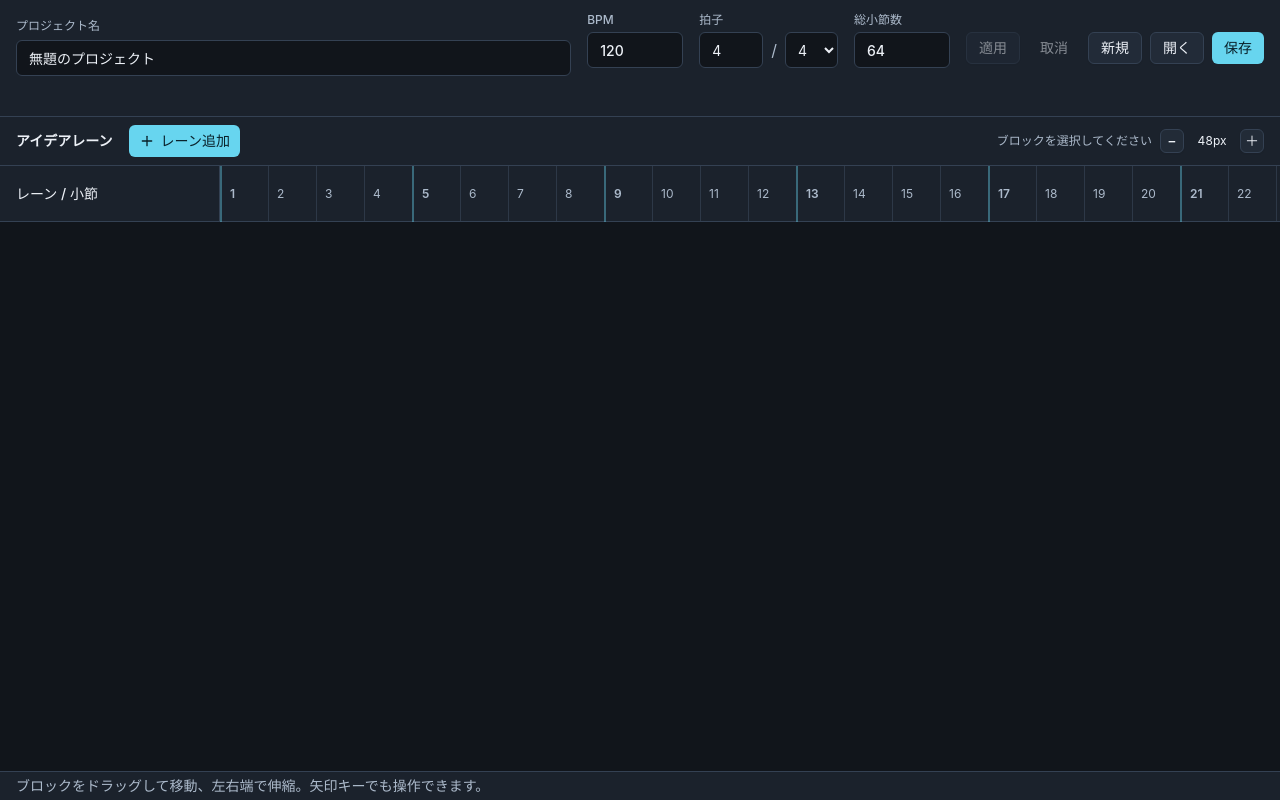
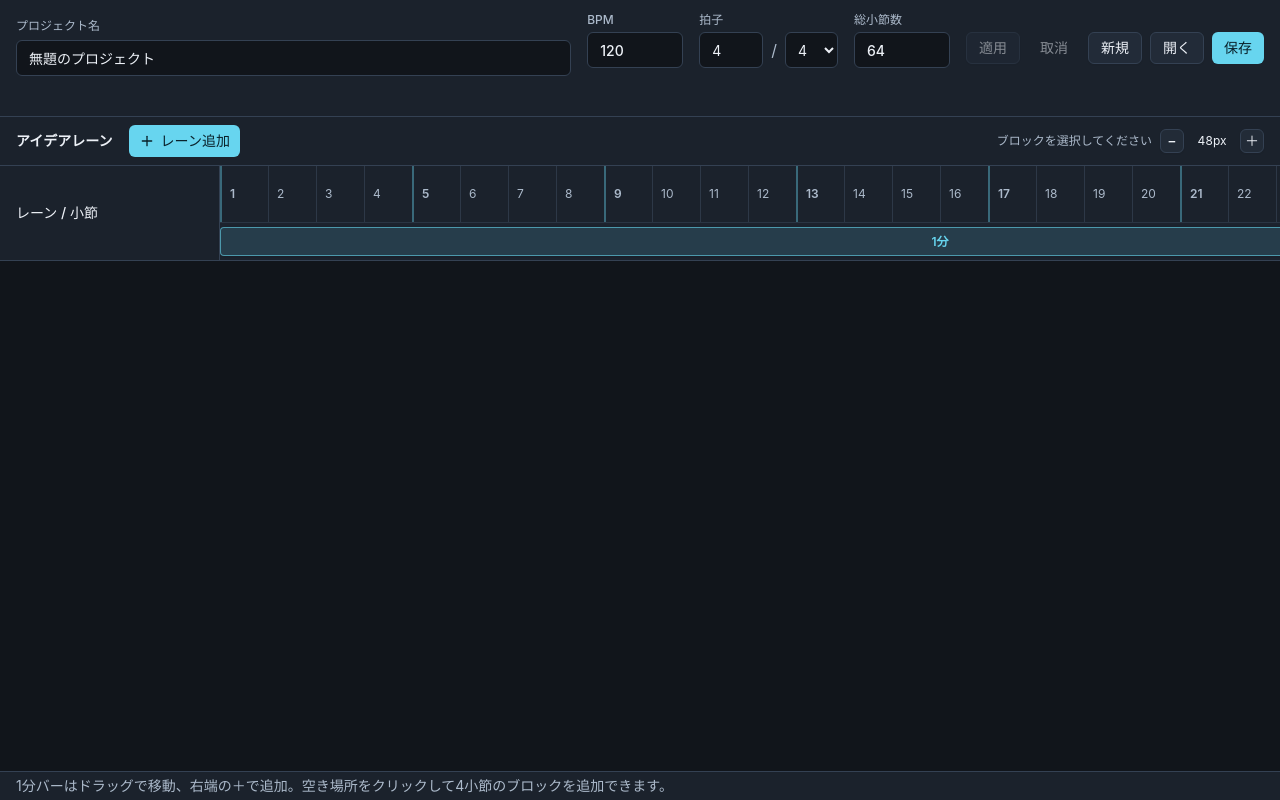
Before and after one commit to GAMING1677/arrangement-notes, a React (Vite) app: page / in a window 1280 px wide. Built offline with nearby package versions, Linux system fonts and the light colour scheme.

Commit message:
feat: add minute bars to arrangement timeline

```diff
--- a/examples/arrangement-notes.v1.json
+++ b/examples/arrangement-notes.v1.json
@@ -9,7 +9,7 @@
     "bpm": 128,
     "timeSignature": { "beatsPerBar": 4, "beatUnit": 4 }
   },
-  "timeline": { "totalBars": 64 },
+  "timeline": { "totalBars": 64, "minuteBars": [0] },
   "lanes": [
     {
       "id": "15b892d9-eec3-4c4a-bff6-263c9056e6ec",
--- a/src/domain/editor-contracts.ts
+++ b/src/domain/editor-contracts.ts
@@ -5,6 +5,7 @@ export type Result<T> = { ok: true; value: T } | { ok: false; error: string }
 
 export type ProjectMutation =
   | { type: 'project/settings'; name: string; tempo: ArrangementProject['tempo']; totalBars: number }
+  | { type: 'timeline/minute-bars'; minuteBars: number[]; totalBars: number }
   | { type: 'lane/add'; lane: IdeaLane }
   | { type: 'lane/update'; laneId: string; name: string; color: LaneColor }
   | { type: 'lane/remove'; laneId: string }
--- a/src/domain/project-reducer.ts
+++ b/src/domain/project-reducer.ts
@@ -49,7 +49,7 @@ export const createProject = (id: string, now: string): ArrangementProject => {
         beatUnit: DEFAULT_PROJECT_SETTINGS.beatUnit,
       },
     },
-    timeline: { totalBars: DEFAULT_PROJECT_SETTINGS.totalBars },
+    timeline: { totalBars: DEFAULT_PROJECT_SETTINGS.totalBars, minuteBars: [0] },
     lanes: [],
   }
   const validated = validateProject(project)
@@ -78,7 +78,10 @@ export const applyProjectMutation = (
         bpm: mutation.tempo.bpm,
         timeSignature: { ...mutation.tempo.timeSignature },
       }
-      next.timeline = { totalBars: mutation.totalBars }
+      next.timeline = { totalBars: mutation.totalBars, minuteBars: [...next.timeline.minuteBars] }
+      break
+    case 'timeline/minute-bars':
+      next.timeline = { totalBars: mutation.totalBars, minuteBars: [...mutation.minuteBars] }
       break
     case 'lane/add':
       next.lanes.push(cloneLane(mutation.lane))
--- a/src/domain/project-schema.ts
+++ b/src/domain/project-schema.ts
@@ -101,6 +101,7 @@ const projectShapeSchema = z
           .int('総小節数は整数で指定してください')
           .min(1, '総小節数は1以上で指定してください')
           .max(MAX_TOTAL_BARS, `総小節数は${MAX_TOTAL_BARS}以下で指定してください`),
+        minuteBars: z.array(z.number().int().nonnegative()).max(MAX_TOTAL_BARS, '1分バーが多すぎます').default([0]),
       })
       .strict(),
     lanes: z.array(laneSchema).max(MAX_LANES, `レーンは${MAX_LANES}件以内で指定してください`),
@@ -119,6 +120,14 @@ const semanticError = (project: ArrangementProject): string | undefined => {
   const updatedAt = Date.parse(project.updatedAt)
   if (updatedAt < createdAt) {
     return 'updatedAtはcreatedAt以降の日時にしてください'
+  }
+
+  const minuteBarStarts = project.timeline.minuteBars
+  if (minuteBarStarts.some((startBar) => startBar >= project.timeline.totalBars)) {
+    return '1分バーの開始位置が曲末を超えています'
+  }
+  if (new Set(minuteBarStarts).size !== minuteBarStarts.length) {
+    return '1分バーの位置が重複しています'
   }
 
   const laneIds = new Set<string>()
--- a/src/domain/project.ts
+++ b/src/domain/project.ts
@@ -29,7 +29,7 @@ export interface ArrangementProject {
   createdAt: string
   updatedAt: string
   tempo: { bpm: number; timeSignature: { beatsPerBar: number; beatUnit: BeatUnit } }
-  timeline: { totalBars: number }
+  timeline: { totalBars: number; minuteBars: number[] }
   lanes: IdeaLane[]
 }
 
--- a/src/features/timeline/TimelineEditor.tsx
+++ b/src/features/timeline/TimelineEditor.tsx
@@ -11,7 +11,7 @@ import { Tooltip, TooltipContent, TooltipProvider, TooltipTrigger } from '@/comp
 import type { IdeaBlock, IdeaLane, LaneColor } from '@/domain/project'
 import type { ProjectMutation, TimelineEditorProps } from '@/domain/editor-contracts'
 import { cn } from '@/lib/utils'
-import { barFromClientX, canPlace, moveBlock, resizeBlock, snapDelta } from './timeline'
+import { barFromClientX, barsPerMinute, canPlace, moveBlock, resizeBlock, snapDelta } from './timeline'
 
 const BAR_WIDTHS = [24, 32, 48, 64, 96] as const
 const LANE_COLORS: LaneColor[] = ['cyan', 'violet', 'amber', 'emerald', 'rose', 'blue']
@@ -27,6 +27,7 @@ const COLOR_LABELS: Record<LaneColor, string> = { cyan: 'シアン', violet: '
 
 type FormState = { laneId: string; blockId?: string; label: string; memo: string; startBar: string; durationBars: string }
 type Interaction = { laneId: string; blockId: string; mode: 'move' | 'resize-left' | 'resize-right'; pointerId: number; initialClientX: number; initial: IdeaBlock; moved: boolean }
+type MinuteInteraction = { index: number; pointerId: number; initialClientX: number; initialStartBar: number; moved: boolean }
 
 function newId(prefix: string) {
   if (typeof crypto !== 'undefined' && 'randomUUID' in crypto) return crypto.randomUUID()
@@ -49,9 +50,13 @@ export function TimelineEditor({ project, onMutation, disabled = false }: Timeli
   const [laneToDelete, setLaneToDelete] = useState<IdeaLane | null>(null)
   const [interaction, setInteraction] = useState<Interaction | null>(null)
   const [preview, setPreview] = useState<{ block: IdeaBlock; valid: boolean } | null>(null)
+  const [minuteInteraction, setMinuteInteraction] = useState<MinuteInteraction | null>(null)
+  const [minutePreview, setMinutePreview] = useState<{ index: number; startBar: number } | null>(null)
   const rowRefs = useRef<Record<string, HTMLDivElement | null>>({})
 
   const totalWidth = project.timeline.totalBars * barWidth
+  const minuteSpan = Math.max(1, barsPerMinute(project.tempo.bpm, project.tempo.timeSignature.beatsPerBar, project.tempo.timeSignature.beatUnit))
+  const minuteWidth = minuteSpan * barWidth
   const selected = useMemo(() => project.lanes.flatMap((lane) => lane.blocks).find((block) => block.id === selectedBlockId), [project.lanes, selectedBlockId])
 
   const commit = useCallback((mutation: ProjectMutation, success = '') => {
@@ -80,6 +85,17 @@ export function TimelineEditor({ project, onMutation, disabled = false }: Timeli
     const available = Math.min(duration, project.timeline.totalBars - startBar, next ? next.startBar - startBar : duration)
     if (available < 1) { setError('その位置には空きがありません'); return }
     setForm(initialForm(laneId, { id: '', label: 'アイデア', memo: '', startBar, durationBars: available }))
+  }
+
+  const addBlockAt = (laneId: string, startBar: number, duration = 4) => {
+    const lane = project.lanes.find((candidate) => candidate.id === laneId)
+    if (!lane) return
+    const next = lane.blocks.filter((block) => block.startBar >= startBar).sort((a, b) => a.startBar - b.startBar)[0]
+    const available = Math.min(duration, project.timeline.totalBars - startBar, next ? next.startBar - startBar : duration)
+    if (available < 1) { setError('その位置には空きがありません'); return }
+
+    const block: IdeaBlock = { id: newId('block'), label: 'アイデア', memo: '', startBar, durationBars: available }
+    if (commit({ type: 'block/add', laneId, block }, 'ブロックを追加しました')) setSelectedBlockId(block.id)
   }
 
   const openEdit = (laneId: string, block: IdeaBlock) => { setSelectedBlockId(block.id); setForm(initialForm(laneId, block)) }
@@ -115,6 +131,46 @@ export function TimelineEditor({ project, onMutation, disabled = false }: Timeli
     setPreview(null)
   }
 
+  const addMinuteBar = () => {
+    if (disabled) return
+    const lastStart = Math.max(...project.timeline.minuteBars, 0)
+    const startBar = Math.round(lastStart + minuteSpan)
+    const totalBars = Math.max(project.timeline.totalBars, Math.ceil(startBar + minuteSpan))
+    if (totalBars > 1024) { setError('1分バーを追加できるのは総小節数1024までです'); return }
+    const minuteBars = [...project.timeline.minuteBars, startBar].sort((left, right) => left - right)
+    commit({ type: 'timeline/minute-bars', minuteBars, totalBars }, '1分バーを追加しました')
+  }
+
+  const startMinutePointer = (event: ReactPointerEvent<HTMLButtonElement>, index: number) => {
+    if (disabled) return
+    event.preventDefault()
+    event.stopPropagation()
+    event.currentTarget.setPointerCapture(event.pointerId)
+    setMinuteInteraction({ index, pointerId: event.pointerId, initialClientX: event.clientX, initialStartBar: project.timeline.minuteBars[index], moved: false })
+    setMinutePreview({ index, startBar: project.timeline.minuteBars[index] })
+  }
+
+  const moveMinutePointer = (event: ReactPointerEvent<HTMLElement>) => {
+    if (!minuteInteraction || minuteInteraction.pointerId !== event.pointerId) return
+    const delta = snapDelta(event.clientX, minuteInteraction.initialClientX, barWidth)
+    const maximum = Math.max(0, Math.floor(project.timeline.totalBars - minuteSpan))
+    const startBar = Math.min(maximum, Math.max(0, minuteInteraction.initialStartBar + delta))
+    setMinuteInteraction({ ...minuteInteraction, moved: minuteInteraction.moved || delta !== 0 })
+    setMinutePreview({ index: minuteInteraction.index, startBar })
+  }
+
+  const applyMinutePreview = () => {
+    if (!minuteInteraction || !minutePreview) return
+    if (minuteInteraction.moved) {
+      const minuteBars = [...project.timeline.minuteBars]
+      minuteBars[minutePreview.index] = minutePreview.startBar
+      minuteBars.sort((left, right) => left - right)
+      commit({ type: 'timeline/minute-bars', minuteBars, totalBars: project.timeline.totalBars }, '1分バーの位置を更新しました')
+    }
+    setMinuteInteraction(null)
+    setMinutePreview(null)
+  }
+
   const startPointer = (event: ReactPointerEvent<HTMLElement>, lane: IdeaLane, block: IdeaBlock, mode: Interaction['mode']) => {
     if (disabled) return
     event.preventDefault()
@@ -147,12 +203,12 @@ export function TimelineEditor({ project, onMutation, disabled = false }: Timeli
     commit({ type: 'block/update', laneId: lane.id, block: candidate }, 'キーボード操作を適用しました')
   }
 
-  const createFromDoubleClick = (event: React.MouseEvent<HTMLDivElement>, lane: IdeaLane) => {
+  const createFromClick = (event: React.MouseEvent<HTMLDivElement>, lane: IdeaLane) => {
     if (event.target !== event.currentTarget || disabled) return
     const row = rowRefs.current[lane.id]
     if (!row) return
     const start = barFromClientX(event.clientX, row.getBoundingClientRect().left, barWidth, project.timeline.totalBars)
-    openNewBlock(lane.id, start)
+    addBlockAt(lane.id, start)
   }
 
   return <TooltipProvider>
@@ -167,22 +223,23 @@ export function TimelineEditor({ project, onMutation, disabled = false }: Timeli
       </div>
       <div className="min-h-0 flex-1 overflow-auto" onKeyDown={(event) => { if (event.key === 'Escape') { setInteraction(null); setPreview(null) } }}>
         <div style={{ minWidth: 220 + totalWidth }}>
-          <div className="sticky top-0 z-30 grid h-14 grid-cols-[220px_max-content] border-b bg-card" style={{ width: 220 + totalWidth }}>
-            <div className="sticky left-0 z-40 flex items-center border-r px-4 text-sm font-medium">レーン / 小節</div>
+          <div className="sticky top-0 z-30 grid grid-cols-[220px_max-content] grid-rows-[56px_38px] border-b bg-card" style={{ width: 220 + totalWidth }}>
+            <div className="sticky left-0 z-40 row-span-2 flex h-[94px] items-center border-r px-4 text-sm font-medium">レーン / 小節</div>
             <div className="relative h-14" style={{ width: totalWidth }}>
               {Array.from({ length: project.timeline.totalBars }, (_, index) => <div key={index} className={cn('absolute inset-y-0 border-l border-border/70 px-2 pt-5 text-xs text-muted-foreground', index % 4 === 0 && 'border-l-2 border-primary/40 font-semibold')} style={{ left: index * barWidth, width: barWidth }}>{index % Math.max(1, Math.ceil(48 / barWidth)) === 0 ? index + 1 : ''}</div>)}
             </div>
+            <MinuteBarTrack minuteBars={project.timeline.minuteBars} totalWidth={totalWidth} barWidth={barWidth} minuteWidth={minuteWidth} minutePreview={minutePreview} disabled={disabled} onStart={startMinutePointer} onMove={moveMinutePointer} onEnd={applyMinutePreview} onCancel={() => { setMinuteInteraction(null); setMinutePreview(null) }} onAdd={addMinuteBar} />
           </div>
           {project.lanes.map((lane) => <div key={lane.id} className="grid grid-cols-[220px_max-content]" style={{ width: 220 + totalWidth }}>
             <LaneHeader lane={lane} disabled={disabled} renameLaneId={renameLaneId} renameDraft={renameDraft} setRenameDraft={setRenameDraft} onStartRename={() => { setRenameLaneId(lane.id); setRenameDraft(lane.name) }} onFinishRename={() => finishRename(lane)} onCancelRename={() => setRenameLaneId(null)} onColorChange={(color) => commit({ type: 'lane/update', laneId: lane.id, name: lane.name, color })} onAddBlock={() => openNewBlock(lane.id)} onDelete={() => setLaneToDelete(lane)} />
-            <div ref={(element) => { rowRefs.current[lane.id] = element }} className="relative h-[88px] border-b border-border/70" style={{ width: totalWidth, backgroundImage: 'repeating-linear-gradient(to right, transparent 0, transparent calc(var(--bar-width) - 1px), rgba(148,163,184,.16) var(--bar-width))', ['--bar-width' as string]: `${barWidth}px` }} onDoubleClick={(event) => createFromDoubleClick(event, lane)} onPointerMove={(event) => movePointer(event, lane)} onPointerUp={applyPreview} onPointerCancel={() => { setInteraction(null); setPreview(null) }}>
+            <div ref={(element) => { rowRefs.current[lane.id] = element }} className="relative h-[88px] cursor-crosshair border-b border-border/70" style={{ width: totalWidth, backgroundImage: 'repeating-linear-gradient(to right, transparent 0, transparent calc(var(--bar-width) - 1px), rgba(148,163,184,.16) var(--bar-width))', ['--bar-width' as string]: `${barWidth}px` }} onClick={(event) => createFromClick(event, lane)} onPointerMove={(event) => movePointer(event, lane)} onPointerUp={applyPreview} onPointerCancel={() => { setInteraction(null); setPreview(null) }}>
               {lane.blocks.map((block) => <BlockView key={block.id} block={preview?.block.id === block.id ? preview.block : block} color={lane.color} barWidth={barWidth} selected={selectedBlockId === block.id} invalid={preview?.block.id === block.id && !preview.valid} disabled={disabled} onSelect={() => setSelectedBlockId(block.id)} onDoubleClick={() => openEdit(lane.id, block)} onKeyDown={(event) => keyboardBlock(event, lane, block)} onPointerDown={(event, mode) => startPointer(event, lane, block, mode)} onPointerMove={(event) => movePointer(event, lane)} onPointerUp={applyPreview} onPointerCancel={() => { setInteraction(null); setPreview(null) }} />)}
             </div>
           </div>)}
           {project.lanes.length === 0 && <div className="p-10 text-center text-sm text-muted-foreground">「レーン追加」から曲のアイデアを置く場所を作成できます。</div>}
         </div>
       </div>
-      <div className="min-h-6 border-t bg-card px-4 py-1 text-sm" aria-live="polite">{error ? <span className="text-destructive">{error}</span> : notice ? <span className="text-primary">{notice}</span> : <span className="text-muted-foreground">ブロックをドラッグして移動、左右端で伸縮。矢印キーでも操作できます。</span>}</div>
+      <div className="min-h-6 border-t bg-card px-4 py-1 text-sm" aria-live="polite">{error ? <span className="text-destructive">{error}</span> : notice ? <span className="text-primary">{notice}</span> : <span className="text-muted-foreground">1分バーはドラッグで移動、右端の＋で追加。空き場所をクリックして4小節のブロックを追加できます。</span>}</div>
     </section>
     <Dialog open={form !== null} onOpenChange={(open) => { if (!open) setForm(null) }}><DialogContent><DialogHeader><DialogTitle>{form?.blockId ? 'ブロックを編集' : 'ブロックを追加'}</DialogTitle><DialogDescription>小節番号は1から始まります。重なるブロックは配置できません。</DialogDescription></DialogHeader>{form && <div className="mt-5 grid gap-4">
       <div className="grid gap-2"><Label htmlFor="block-label">ラベル</Label><Input id="block-label" value={form.label} maxLength={120} onChange={(event) => setForm({ ...form, label: event.target.value })} autoFocus /></div>
@@ -192,6 +249,19 @@ export function TimelineEditor({ project, onMutation, disabled = false }: Timeli
     <AlertDialog open={blockToDelete !== null} onOpenChange={(open) => { if (!open) setBlockToDelete(null) }}><AlertDialogContent><AlertDialogHeader><AlertDialogTitle>ブロックを削除しますか？</AlertDialogTitle><AlertDialogDescription>「{blockToDelete?.block.label}」を削除すると元に戻せません。</AlertDialogDescription></AlertDialogHeader><AlertDialogFooter><AlertDialogCancel>キャンセル</AlertDialogCancel><AlertDialogAction onClick={removeBlock}>削除</AlertDialogAction></AlertDialogFooter></AlertDialogContent></AlertDialog>
     <AlertDialog open={laneToDelete !== null} onOpenChange={(open) => { if (!open) setLaneToDelete(null) }}><AlertDialogContent><AlertDialogHeader><AlertDialogTitle>レーンを削除しますか？</AlertDialogTitle><AlertDialogDescription>「{laneToDelete?.name}」と、その中の{laneToDelete?.blocks.length ?? 0}個のブロックを削除します。</AlertDialogDescription></AlertDialogHeader><AlertDialogFooter><AlertDialogCancel>キャンセル</AlertDialogCancel><AlertDialogAction onClick={() => { if (laneToDelete && commit({ type: 'lane/remove', laneId: laneToDelete.id }, 'レーンを削除しました')) setLaneToDelete(null) }}>削除</AlertDialogAction></AlertDialogFooter></AlertDialogContent></AlertDialog>
   </TooltipProvider>
+}
+
+function MinuteBarTrack({ minuteBars, totalWidth, barWidth, minuteWidth, minutePreview, disabled, onStart, onMove, onEnd, onCancel, onAdd }: { minuteBars: number[]; totalWidth: number; barWidth: number; minuteWidth: number; minutePreview: { index: number; startBar: number } | null; disabled: boolean; onStart: (event: ReactPointerEvent<HTMLButtonElement>, index: number) => void; onMove: (event: ReactPointerEvent<HTMLElement>) => void; onEnd: () => void; onCancel: () => void; onAdd: () => void }) {
+  const lastStart = Math.max(...minuteBars, 0)
+  return <div className="relative h-[38px] border-t border-border/60 bg-muted/20" style={{ width: totalWidth }} onPointerMove={onMove}>
+    {minuteBars.map((startBar, index) => {
+      const visibleWidth = Math.max(28, Math.min(minuteWidth, totalWidth - startBar * barWidth))
+      const displayStart = minutePreview?.index === index ? minutePreview.startBar : startBar
+      return <button key={`${startBar}-${index}`} type="button" className={cn('absolute inset-y-1 flex items-center justify-center rounded border border-primary/60 bg-primary/15 px-2 text-xs font-semibold text-primary shadow-sm transition hover:bg-primary/25 focus-visible:z-10 focus-visible:ring-2 focus-visible:ring-ring', disabled && 'cursor-not-allowed opacity-60')} style={{ left: displayStart * barWidth, width: visibleWidth, touchAction: 'none' }} onPointerDown={(event) => onStart(event, index)} onPointerMove={onMove} onPointerUp={onEnd} onPointerCancel={onCancel} onLostPointerCapture={onCancel} aria-label={`1分バー ${index + 1}、開始小節${displayStart + 1}、ドラッグで移動`}><span className="truncate">1分</span></button>
+    })}
+    {minuteBars.length > 0 && <button type="button" className="absolute inset-y-0 z-10 w-6 -translate-x-1/2 cursor-pointer text-primary transition hover:bg-primary/15 focus-visible:ring-2 focus-visible:ring-ring" style={{ left: Math.min(totalWidth - 1, lastStart * barWidth + minuteWidth) }} onClick={onAdd} disabled={disabled} aria-label="右端に1分バーを追加">＋</button>}
+    {minuteBars.length === 0 && <button type="button" className="absolute inset-0 text-left text-xs text-muted-foreground hover:text-primary" onClick={onAdd} disabled={disabled}>＋ 1分バーを追加</button>}
+  </div>
 }
 
 function LaneHeader({ lane, disabled, renameLaneId, renameDraft, setRenameDraft, onStartRename, onFinishRename, onCancelRename, onColorChange, onAddBlock, onDelete }: { lane: IdeaLane; disabled: boolean; renameLaneId: string | null; renameDraft: string; setRenameDraft: (value: string) => void; onStartRename: () => void; onFinishRename: () => void; onCancelRename: () => void; onColorChange: (color: LaneColor) => void; onAddBlock: () => void; onDelete: () => void }) {
--- a/src/features/timeline/timeline.ts
+++ b/src/features/timeline/timeline.ts
@@ -1,4 +1,8 @@
 import type { IdeaBlock } from '@/domain/project'
+
+export function barsPerMinute(bpm: number, beatsPerBar: number, beatUnit: number): number {
+  return bpm / (beatsPerBar * (4 / beatUnit))
+}
 
 export type TimelineInteraction = 'move' | 'resize-left' | 'resize-right'
 
```
Also changed, not shown: 2 other files (tests, documents, lock files or other folders).
